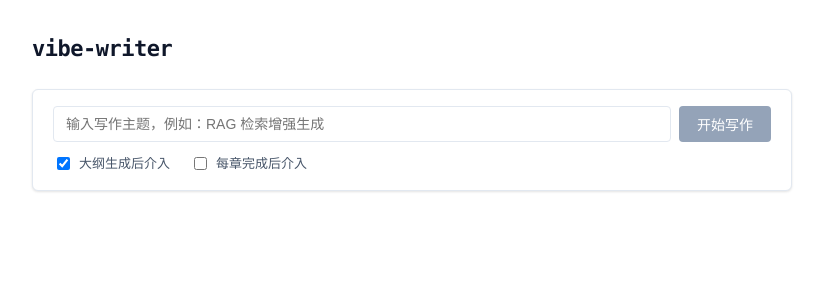
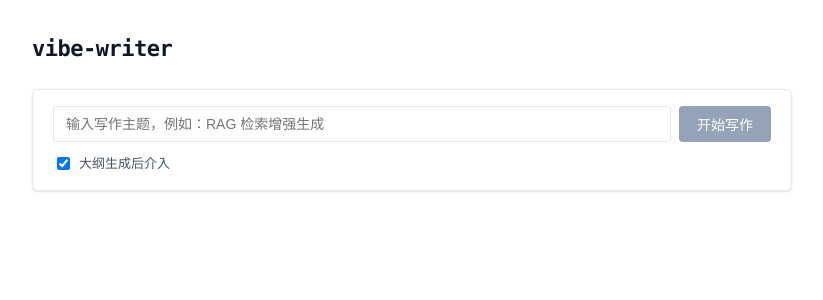
Before and after one commit to 404ll/vibe-writer, a React (Vite) app in the folder frontend/: page / in a window 1280 px wide. Shown: the top 300 px of the page, without its empty margins (228-1051 px from the left). Built offline with nearby package versions, Linux system fonts and the light colour scheme.

Commit message:
feat: remove on_chapter intervention from frontend

```diff
--- a/frontend/src/components/InputPanel.tsx
+++ b/frontend/src/components/InputPanel.tsx
@@ -9,11 +9,10 @@ interface Props {
 export function InputPanel({ onSubmit, disabled }: Props) {
   const [topic, setTopic] = useState('')
   const [onOutline, setOnOutline] = useState(true)
-  const [onChapter, setOnChapter] = useState(false)
 
   function handleSubmit() {
     if (!topic.trim()) return
-    onSubmit(topic, { on_outline: onOutline, on_chapter: onChapter })
+    onSubmit(topic, { on_outline: onOutline })
   }
 
   return (
@@ -60,15 +59,6 @@ export function InputPanel({ onSubmit, disabled }: Props) {
           />
           大纲生成后介入
         </label>
-        <label style={{ display: 'flex', alignItems: 'center', gap: '6px', fontSize: '13px', color: 'var(--text)', cursor: 'pointer' }}>
-          <input
-            type="checkbox"
-            checked={onChapter}
-            onChange={(e) => setOnChapter(e.target.checked)}
-            disabled={disabled}
-          />
-          每章完成后介入
-        </label>
       </div>
     </div>
   )
--- a/frontend/src/types.ts
+++ b/frontend/src/types.ts
@@ -2,7 +2,6 @@ export type StageStatus = "plan" | "write" | "review" | "export" | "done" | "err
 
 export interface InterventionConfig {
   on_outline: boolean;
-  on_chapter: boolean;
 }
 
 export interface ReviewResult {
```
